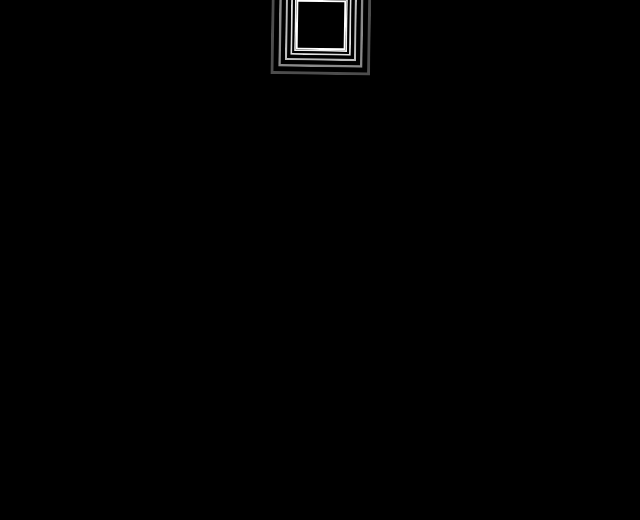
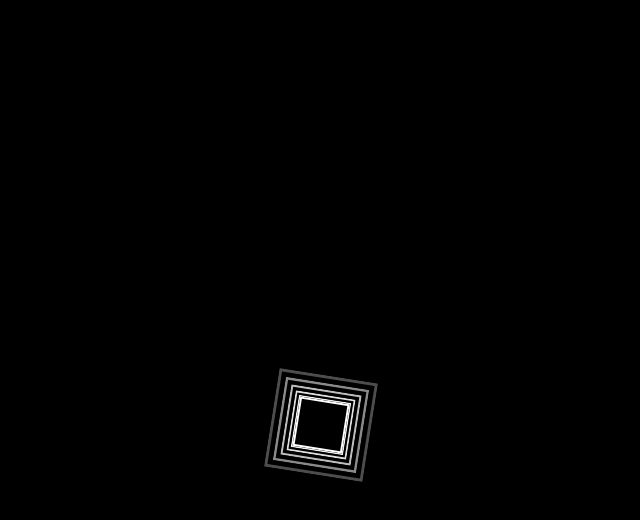
Before and after one commit to yvonnelutrinh/capstone-wander, a React (Vite) app in the folder ylt-capstone-client/: page / in a window 1280 px wide. Shown: the top 520 px of the page, without its empty margins (319-959 px from the left). Built offline with nearby package versions, Linux system fonts and the light colour scheme.

Commit message:
center ripple animation

```diff
--- a/ylt-capstone-client/src/components/RippleAnimation/RippleAnimation.jsx
+++ b/ylt-capstone-client/src/components/RippleAnimation/RippleAnimation.jsx
@@ -93,7 +93,7 @@ const RippleAnimation = ({
           }}
           transition={{
             duration: 2,
-            ease: "easeInOut",
+            ease: "linear",
             times: [0, 0.2, 0.5, 0.8, 1],
             repeat: Infinity,
             repeatDelay: 1,
--- a/ylt-capstone-client/src/components/RippleAnimation/RippleAnimation.scss
+++ b/ylt-capstone-client/src/components/RippleAnimation/RippleAnimation.scss
@@ -1,6 +1,7 @@
 body {
     display: flex;
     justify-content: center;
+    margin: 50vh 0;
     background-color:black;
 }
 .ripple-wrapper {
```
